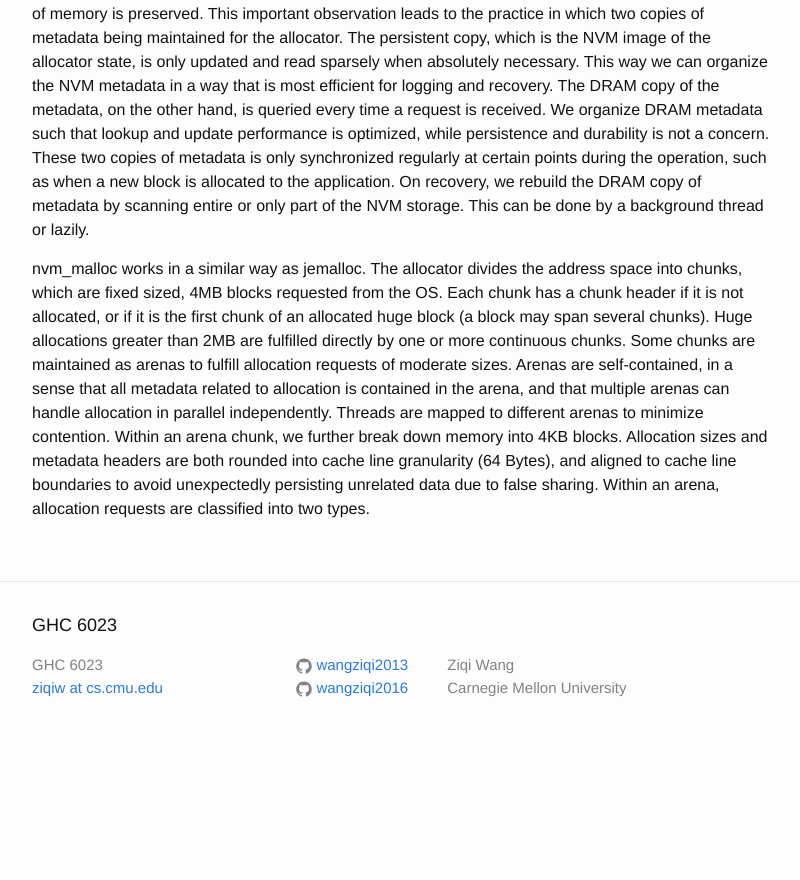
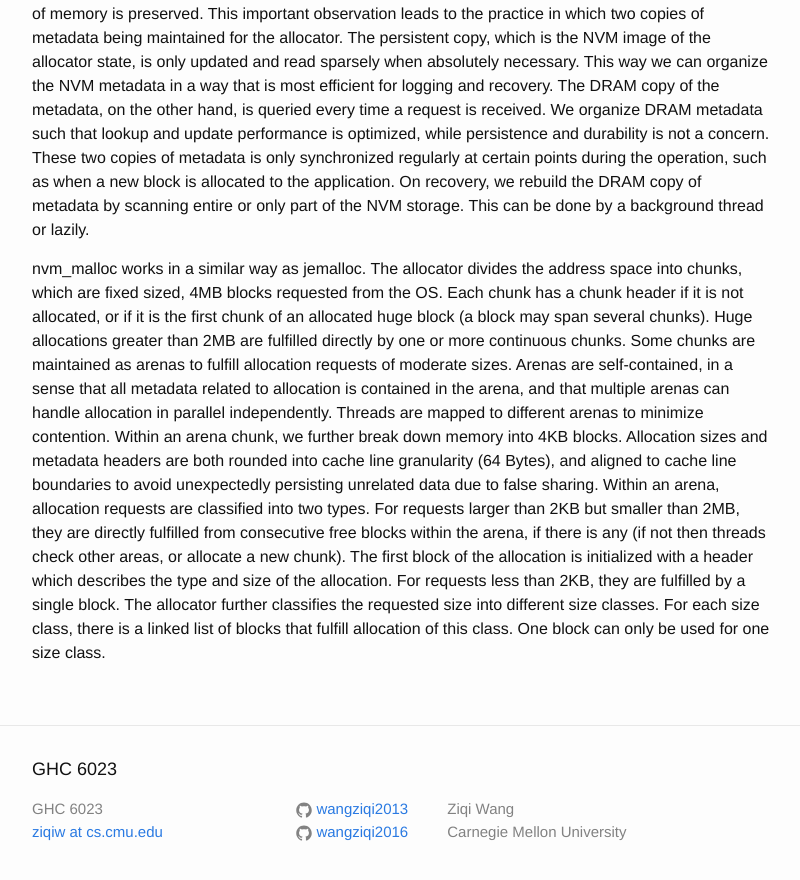
Before and after one commit to wangziqi2013/wangziqi2013.github.io, a Jekyll site: the page built from _posts/2019-11-11-nvm-malloc.markdown, in a window 1280 px wide and 900 px high, scrolled down 1009 px. Shown: the top 880 px of the window, without its empty margins (238-1038 px from the left). Built offline with Jekyll 4.4.1, drawn with Linux system fonts in a browser that asks for light colours; before the commit the page ends 1768 px from its top, so only the background shows below that.

Commit message:
Adding class size

```diff
--- a/_posts/2019-11-11-nvm-malloc.markdown
+++ b/_posts/2019-11-11-nvm-malloc.markdown
@@ -49,4 +49,9 @@ Arenas are self-contained, in a sense that all metadata related to allocation is
 multiple arenas can handle allocation in parallel independently. Threads are mapped to different arenas to minimize contention.
 Within an arena chunk, we further break down memory into 4KB blocks. Allocation sizes and metadata headers are both rounded
 into cache line granularity (64 Bytes), and aligned to cache line boundaries to avoid unexpectedly persisting unrelated
-data due to false sharing. Within an arena, allocation requests are classified into two types.
+data due to false sharing. Within an arena, allocation requests are classified into two types. For requests larger than
+2KB but smaller than 2MB, they are directly fulfilled from consecutive free blocks within the arena, if there is any (if
+not then threads check other areas, or allocate a new chunk). The first block of the allocation is initialized with a
+header which describes the type and size of the allocation. For requests less than 2KB, they are fulfilled by a single
+block. The allocator further classifies the requested size into different size classes. For each size class, there is a
+linked list of blocks that fulfill allocation of this class. One block can only be used for one size class.
```
